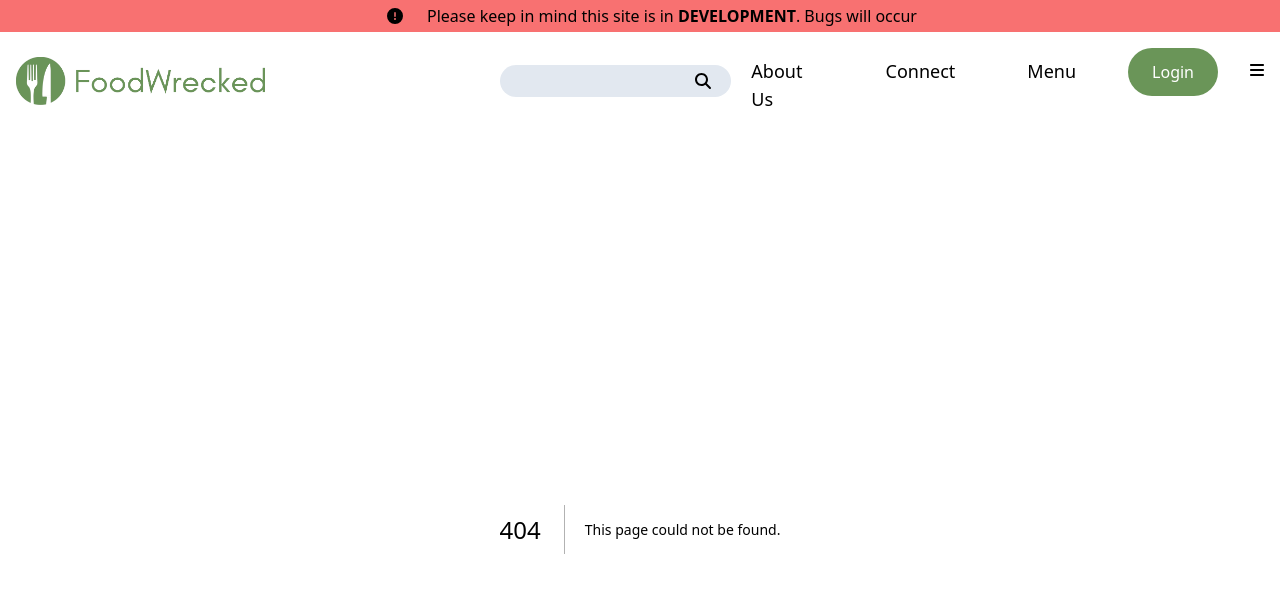
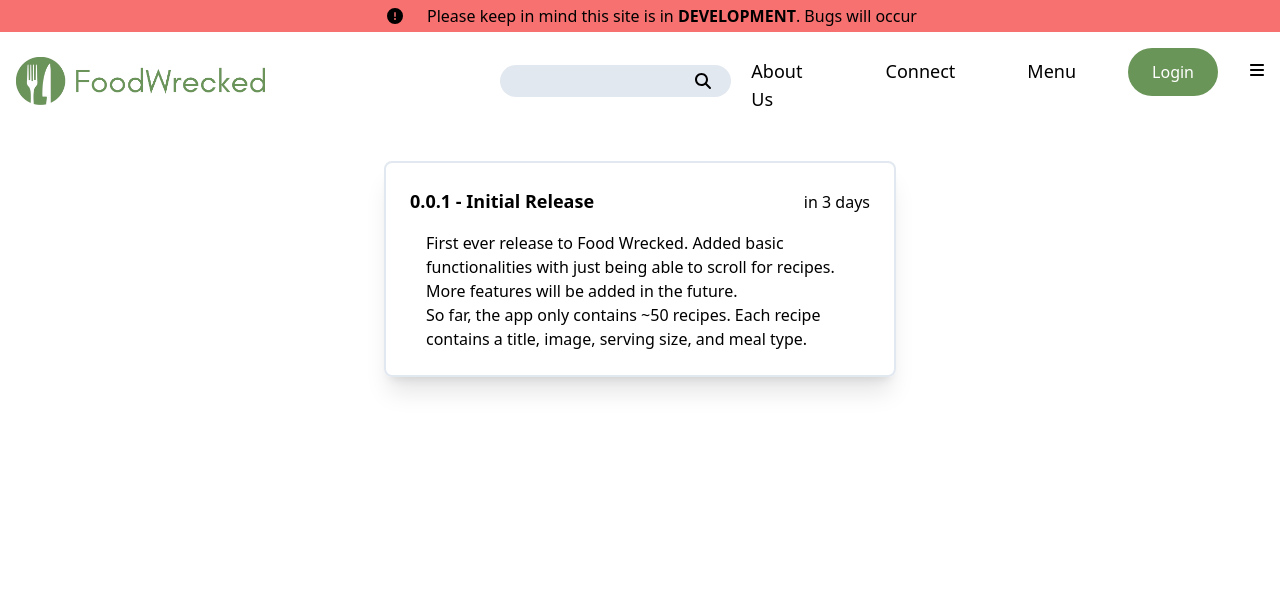
Before and after one commit to TreestanG/foodwrecked, a Next.js app: page /pages/changelog in a window 1280 px wide. Before the commit this address had no page. Shown: the top 592 px of the page. Built offline with nearby package versions, Linux system fonts and the light colour scheme.

Commit message:
changelog page

```diff
--- /dev/null
+++ b/src/pages/pages/changelog.js
@@ -0,0 +1,19 @@
+import React from 'react';
+import { Inter } from 'next/font/google';
+import Entries from '../../../logs.json'
+import ChangeLogEntry from '../components/ChangeLogEntry.js'
+
+const inter = Inter({ weight: '800', subsets: ['latin'] });
+export default function ChangeLog() {
+    return (
+        <div className="flex justify-center">
+            <div className="py-8">
+                {
+                    Object.values(Entries).map(e => {
+                        return <ChangeLogEntry key={e.version} logData={e} />
+                    })
+                }
+            </div>
+        </div>
+    )
+}
```
